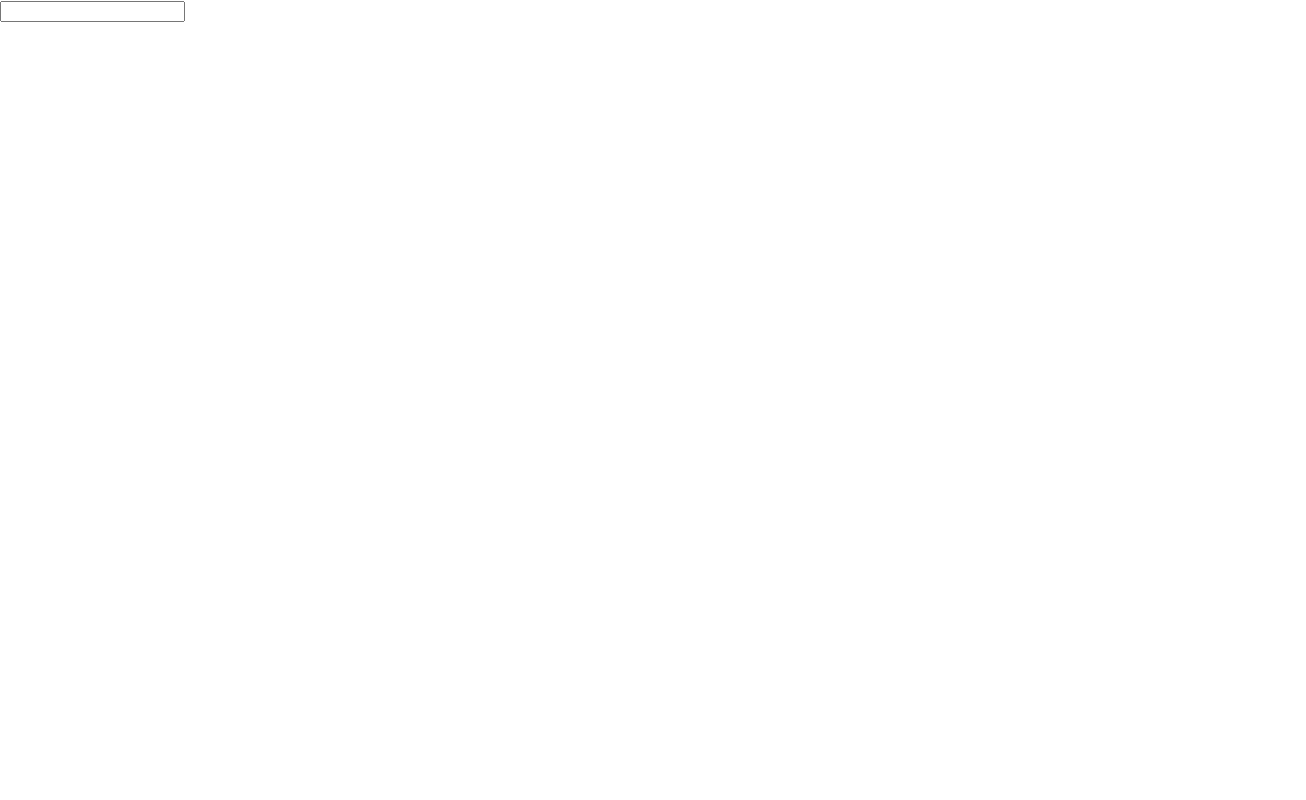
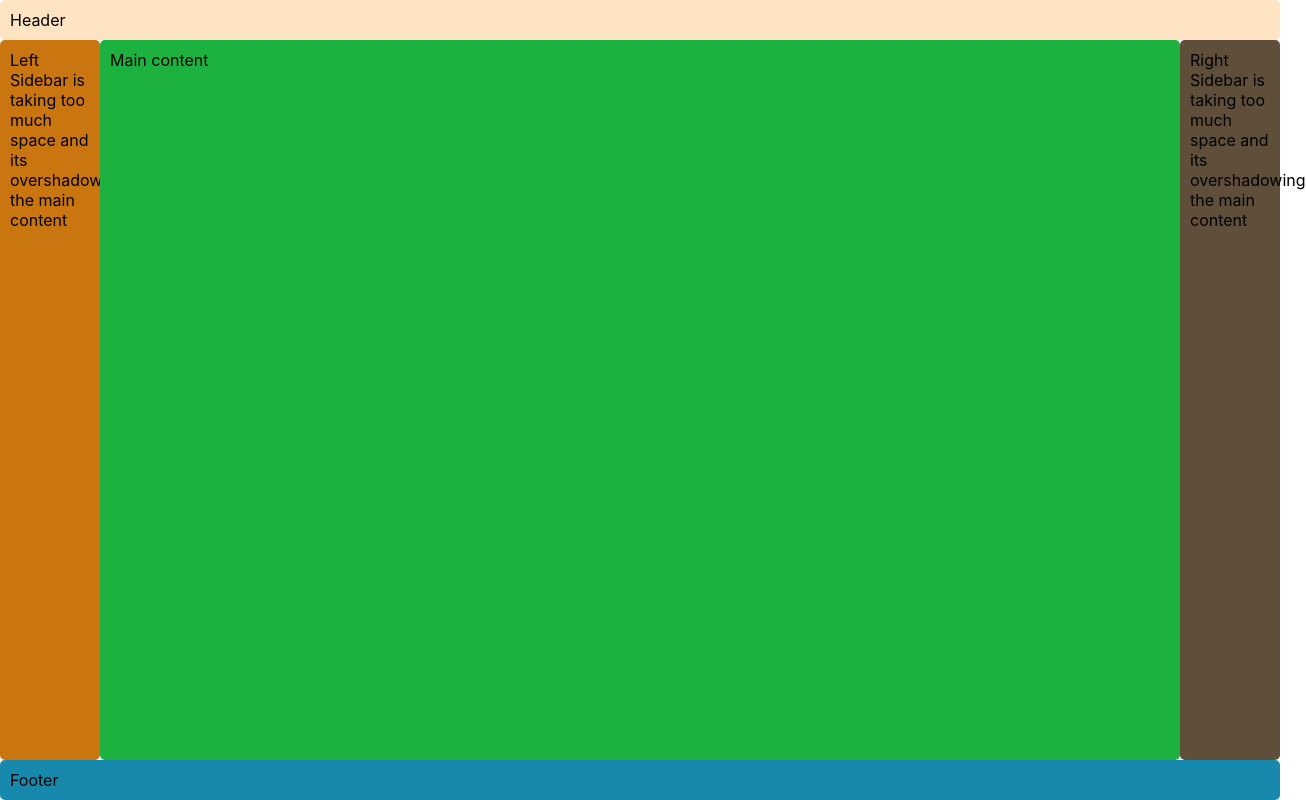
Before and after one commit to Rilee991/machine-coding-exampels, a React (Create React App) app in the folder react-examples/: page / in a window 1280 px wide. Shown: the whole page, 1306 px wide, since content can reach past the window. Built offline with nearby package versions, Linux system fonts and the light colour scheme.

Commit message:
holy grail layout

```diff
--- a/react-examples/src/App.js
+++ b/react-examples/src/App.js
@@ -1,6 +1,7 @@
 import React from 'react';
+import HolyGrail from './holygrail/HolyGrail';
 // import CustomUseEffect from './custom-useeffect/CustomUseEffect';
-import InfiniteScroll from './infinitescroller/InfiniteScroll';
+// import InfiniteScroll from './infinitescroller/InfiniteScroll';
 // import JobBoard from './jobboard/JobBoard';
 // import Calculator from './custom-usememo/Calculator';
 // import LikeButton from './likebutton/LikeButton';
@@ -25,7 +26,8 @@ const App = () => {
 		// <LikeButton />
 		// <JobBoard />
 		// <CustomUseEffect />
-		<InfiniteScroll />
+		// <InfiniteScroll />
+		<HolyGrail />
     );
 }
 
--- /dev/null
+++ b/react-examples/src/holygrail/HolyGrail.js
@@ -0,0 +1,17 @@
+import React from 'react';
+
+import './styles.css';
+
+const HolyGrail = () => {
+    return (
+        <div className="container">
+            <header className="header common">Header</header>
+            <div className="sidebar leftnav common">Left Sidebar is taking too much space and its overshadowing the main content</div>
+            <main className="content common">Main content</main>
+            <div className="siderbar rightnav common">Right Sidebar is taking too much space and its overshadowing the main content</div>
+            <footer className="footer common">Footer</footer>
+        </div>
+    );
+}
+
+export default HolyGrail;
--- /dev/null
+++ b/react-examples/src/holygrail/styles.css
@@ -0,0 +1,44 @@
+:root {
+    --siderbar-width: 100px;
+}
+
+.container {
+    display: grid;
+    grid: auto 1fr auto/var(--siderbar-width) 1fr var(--siderbar-width);
+    height: 100vh;
+}
+.common {
+    padding: 10px;
+    border-radius: 5px;
+}
+.header {
+    background-color: bisque;
+    grid-column: 1/4; /*takes total columns (1 to 4)*/
+}
+.leftnav {
+    background-color: rgb(201, 118, 17);
+    grid-column: 1/2;
+}
+.content {
+    background-color: rgb(29, 177, 63);
+    grid-column: 2/3;
+
+}
+.rightnav {
+    background-color: rgb(95, 79, 58);
+    grid-column: 3/4;
+}
+.footer {
+    background-color: rgb(22, 137, 172);
+    grid-column: 1/4;
+}
+
+@media (max-width: 750px) {
+    .container {
+        grid: repeat(5, 1fr) / 1fr;
+    }
+
+    .common {
+        grid-column: 1 / 2;
+    }
+}
```
